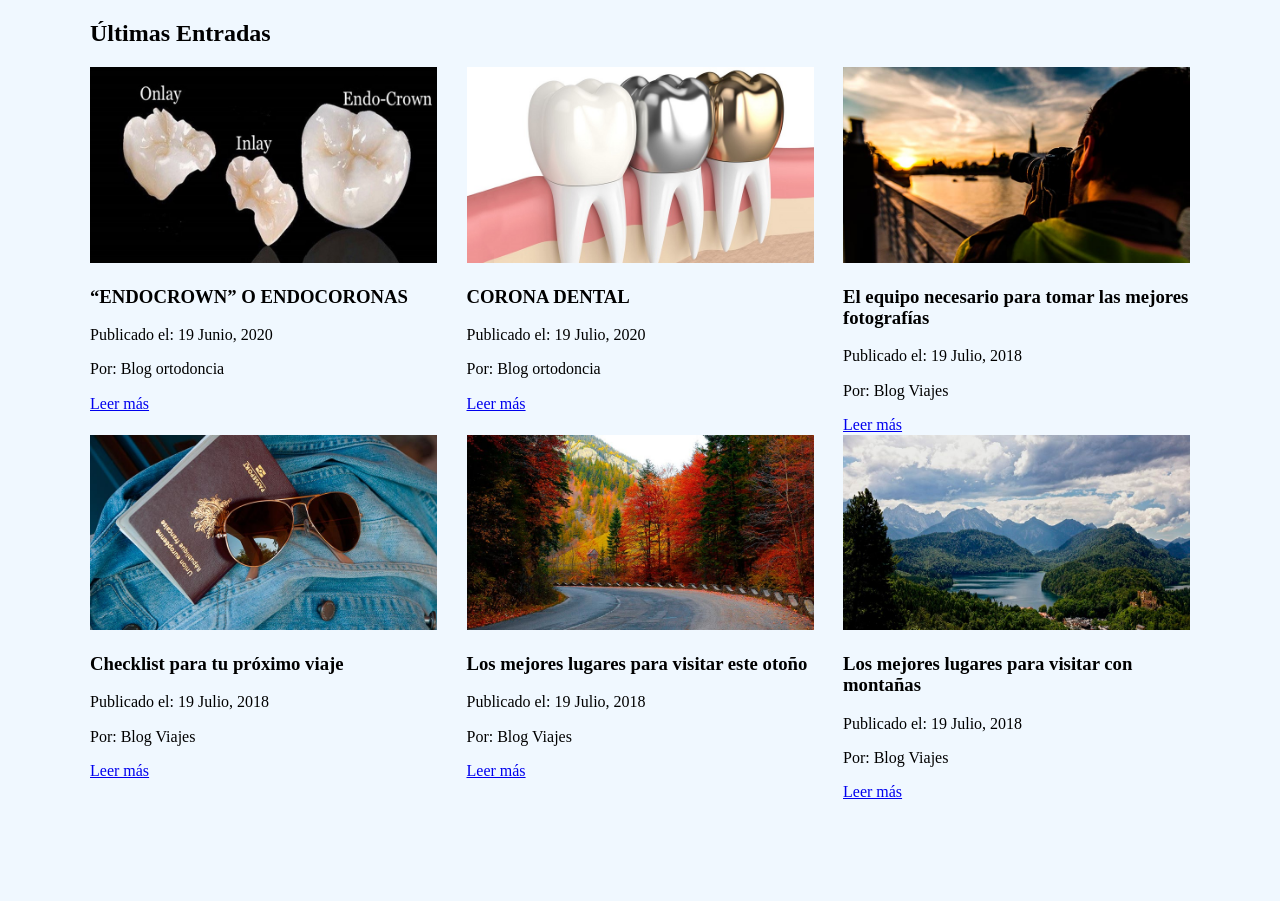
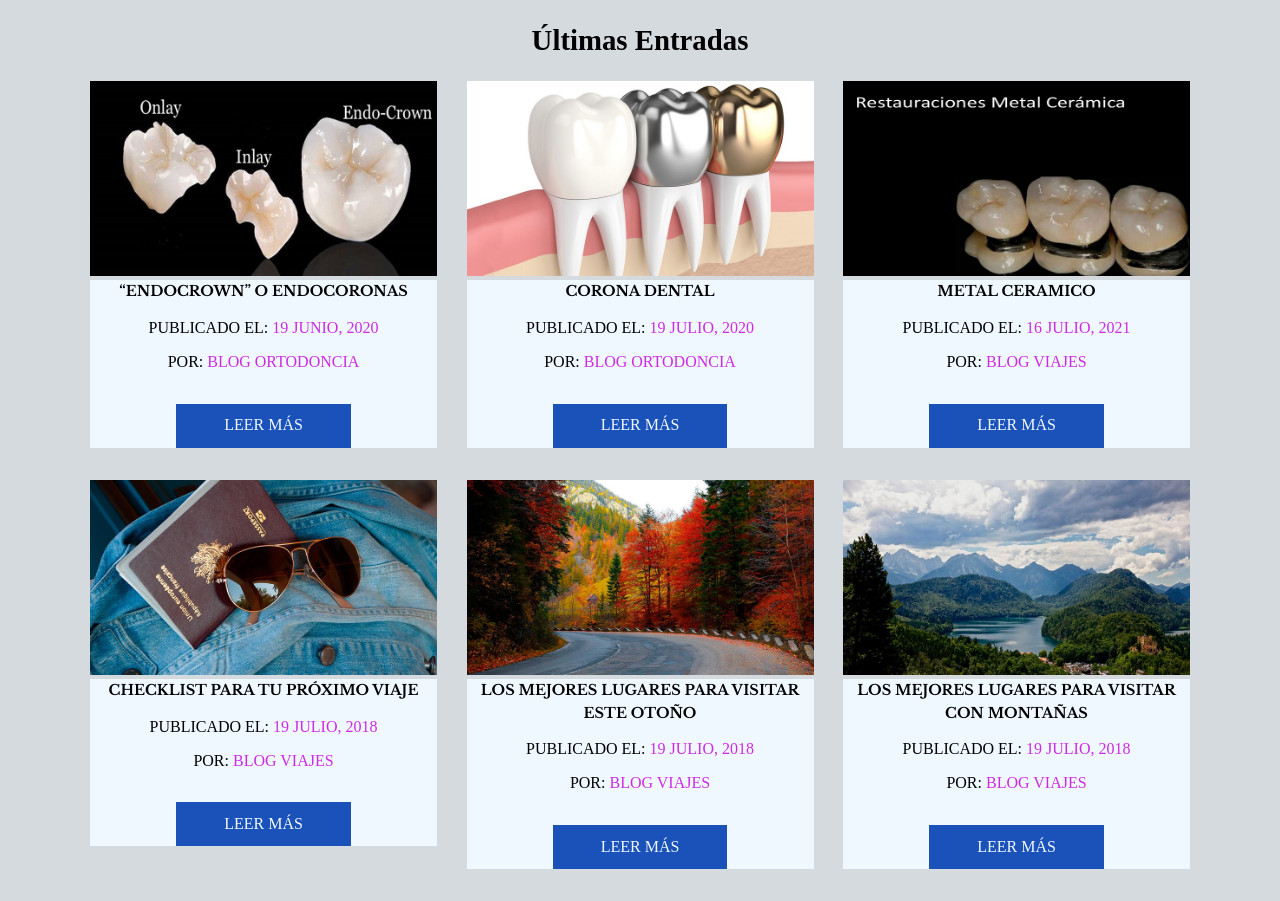
Before and after one commit to OscarGonzalezBonifacio/CSS-Grid-Y-FLEX, a plain HTML site: page Diseño de Cards/index.html in a window 1280 px wide. Before the commit the page ends 802 px from the top, so only its background shows below. Drawn offline with nearby package versions, Linux system fonts and the light colour scheme.

Commit message:
version 1.3 final

```diff
--- a/Diseño de Cards/css/styles.css
+++ b/Diseño de Cards/css/styles.css
@@ -1,7 +1,7 @@
 body{
     /* border-box nos permite que cuando agregemos padding no afecte el ancho de nuestros elementos*/
     box-sizing: border-box;
-    background-color: aliceblue;
+    background-color: rgb(213, 218, 223);
 }
 .contenedor{
     max-width: 1100px;
@@ -11,6 +11,20 @@ body{
 h2{
     /* para que la etiqueta entrada no cresca*/
     flex: 0 1 100%;
+    /* para centrar el texto*/
+    text-align: center;
+    /* cambio del tamano de la fuente*/
+    font-size: 1.8rem;
+
+}
+/* fuentes cargados del esterior*/
+h3{
+/* cargamos las fuentes*/
+    font-family: 'libre baskerville', serif;
+margin: 0;
+font-weight: 700;
+
+
 }
 
 img{
@@ -63,6 +77,54 @@ img{
 
         }
 
+        .entrada{
+
+            margin-bottom: 1rem;
+        }
+             /*Contenido para la caja*/
+        .contenido{
+
+            background-color: aliceblue;
+            /* para el margen inferior*/
+
+            /*centrado*/
+            text-align: center;
+
+            margin-bottom: 1rem;
+
+              /* para generar todas en mayusculas abarca todo el contenido*/
+              text-transform: uppercase;
+
+        }
+        .contenido span{
+
+            color: rgb(205, 43, 226);
+        }
+
+        .contenido h3{
+
+            /* para hacer mas pequena la letra*/
+            font-size: .9rem;
+            /* para el interlineado interlineado*/
+            line-height: 1.4rem;
+
+        }
+        .boton{
+            /* color azul del background*/
+            background-color: rgb(26, 82, 185);
+            /*color blanco dentro de las letras*/
+            color: aliceblue;
+            /* el tamano del paading, modificacion del tamano de los botones*/
+            padding: .8rem 3rem;
+            /* */
+            margin-top: 1rem;
+           /*el problema de display por eos se bloquea*/
+            display: inline-block;
+           /*quita la linea */
+            text-decoration: none;
+
+        }
+
 
 
 
--- a/Diseño de Cards/index.html
+++ b/Diseño de Cards/index.html
@@ -33,10 +33,10 @@
                          </div>
                      </article>
                      <article class="entrada">
-                         <img src="img/03.jpg" alt="texto entrada">
+                         <img src="img/metalceramico.jpg" alt="texto entrada">
                          <div class="contenido">
-                             <h3>El equipo necesario para tomar las mejores fotografías</h3>
-                             <p>Publicado el: <span>19 Julio, 2018</span></p>
+                             <h3>Metal Ceramico</h3>
+                             <p>Publicado el: <span>16 Julio, 2021</span></p>
                              <p>Por: <span>Blog Viajes</span></p>
                              <a href="#" class="boton"> Leer más</a>
                          </div>
```
Also changed, not shown: Diseño de Cards/img/metalceramico.jpg (added).
